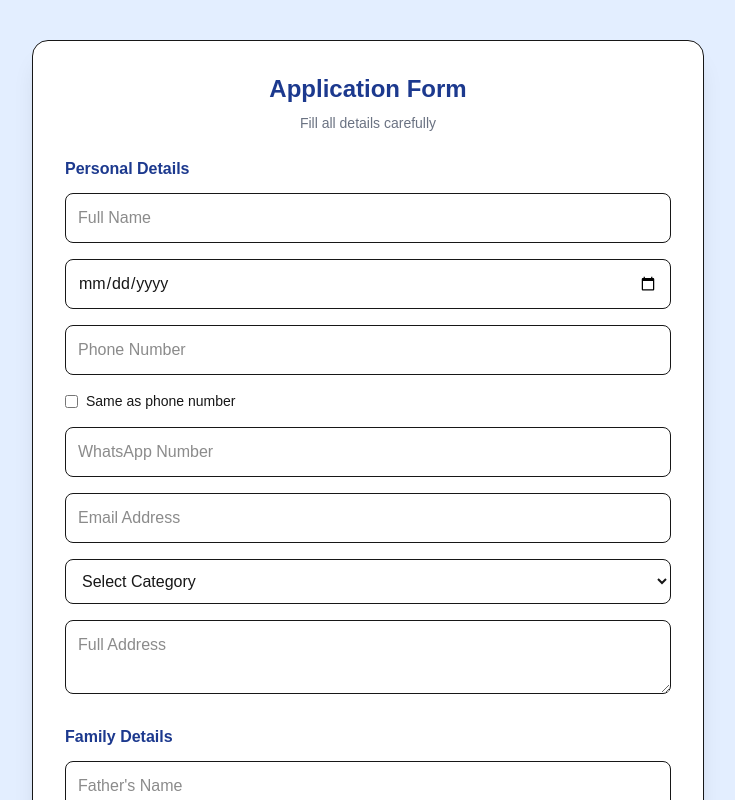
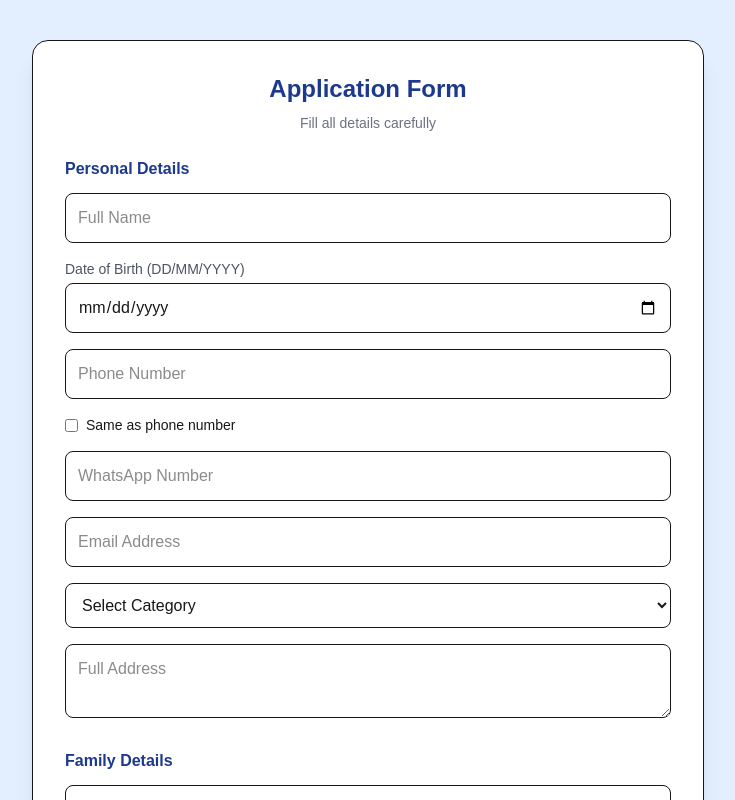
Before and after one commit to bhawesh-dev/ajay-ctet, a Next.js app: page /accst/form in a window 1280 px wide. Shown: the top 800 px of the page, without its empty margins (272-1007 px from the left). Built offline with nearby package versions, Linux system fonts and the light colour scheme.

Commit message:
some corrections

```diff
--- a/app/accst/form/page.js
+++ b/app/accst/form/page.js
@@ -133,14 +133,18 @@ function FormPageInner() {
               <input name="name" value={form.name} onChange={handleChange} placeholder="Full Name" className="w-full border p-3 rounded-lg" />
               {errors.name && <p className="text-red-500 text-sm">{errors.name}</p>}
 
+              <div>
+                <label className="text-sm text-gray-600 block mb-1">
+                  Date of Birth (DD/MM/YYYY)
+                </label>
                 <input
                   type="date"
                   name="dob"
                   value={form.dob}
                   onChange={handleChange}
-                placeholder="Date of Birth (DD/MM/YY)"
                   className="w-full border p-3 rounded-lg"
                 />
+              </div>
               {errors.dob && <p className="text-red-500 text-sm">{errors.dob}</p>}
 
               <input name="phone" value={form.phone} onChange={handleChange} placeholder="Phone Number" className="w-full border p-3 rounded-lg" />
```
Lines whose indentation alone changed are shown as unchanged.
